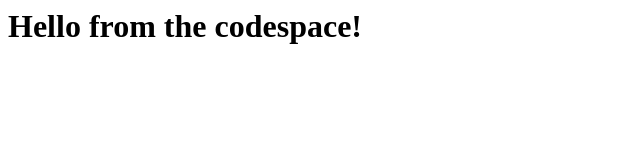
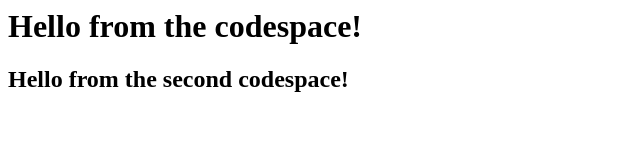
Before and after one commit to JAMES-FOTSING/skills-code-with-codespaces, a plain HTML site: page index.html in a window 1280 px wide. Shown: the whole page, without its empty margins (0-640 px from the left). Drawn offline with Linux system fonts and the light colour scheme.

Commit message:
Adding hello from the second codespace!

```diff
--- a/index.html
+++ b/index.html
@@ -1,3 +1,5 @@
 <html>
   <h1>Hello from the codespace!</h1>
+  <h2>Hello from the second codespace!</h2>
+
 </html>
```
